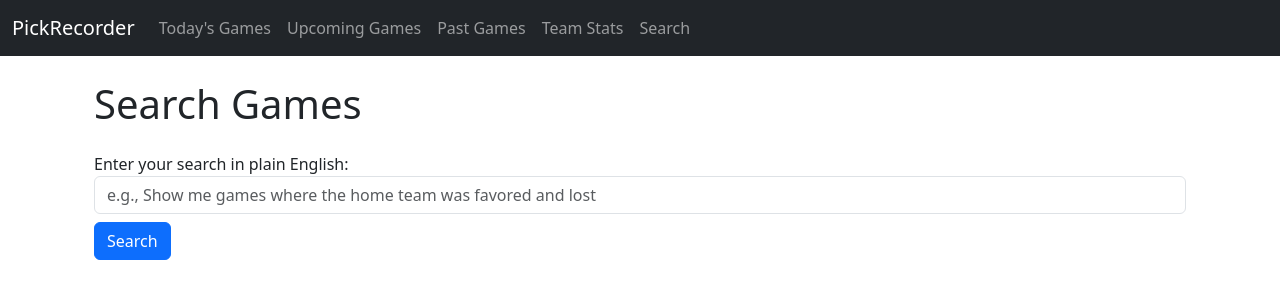
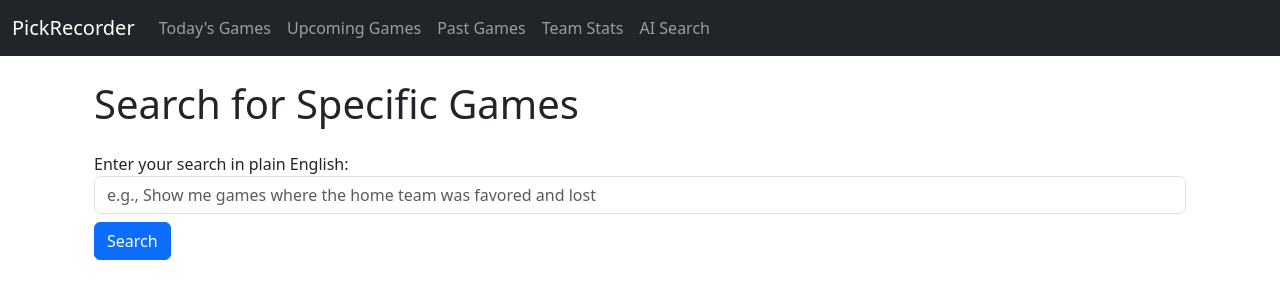
Before and after one commit to varshankumar/PickRecorder, a Flask app: page /search in a window 1280 px wide. Shown: the top 300 px of the page. Run offline with Flask 3, Linux system fonts and the light colour scheme.

Commit message:
update search labels for clarity in navigation and page title

```diff
--- a/templates/base.html
+++ b/templates/base.html
@@ -28,7 +28,7 @@
                         <a class="nav-link" href="{{ url_for('team_stats') }}">Team Stats</a>
                     </li>
                     <li class="nav-item">
-                        <a class="nav-link" href="{{ url_for('search') }}">Search</a>
+                        <a class="nav-link" href="{{ url_for('search') }}">AI Search</a>
                     </li>
                 </ul>
             </div>
--- a/templates/search.html
+++ b/templates/search.html
@@ -4,7 +4,7 @@
 
 {% block content %}
 <div class="container">
-    <h1 class="mb-4">Search Games</h1>
+    <h1 class="mb-4">Search for Specific Games</h1>
 
     <form method="POST" class="mb-4">
         <div class="form-group">
```
Also changed, not shown: templates/404.html (+12 -0 lines), templates/500.html (+12 -0 lines).
